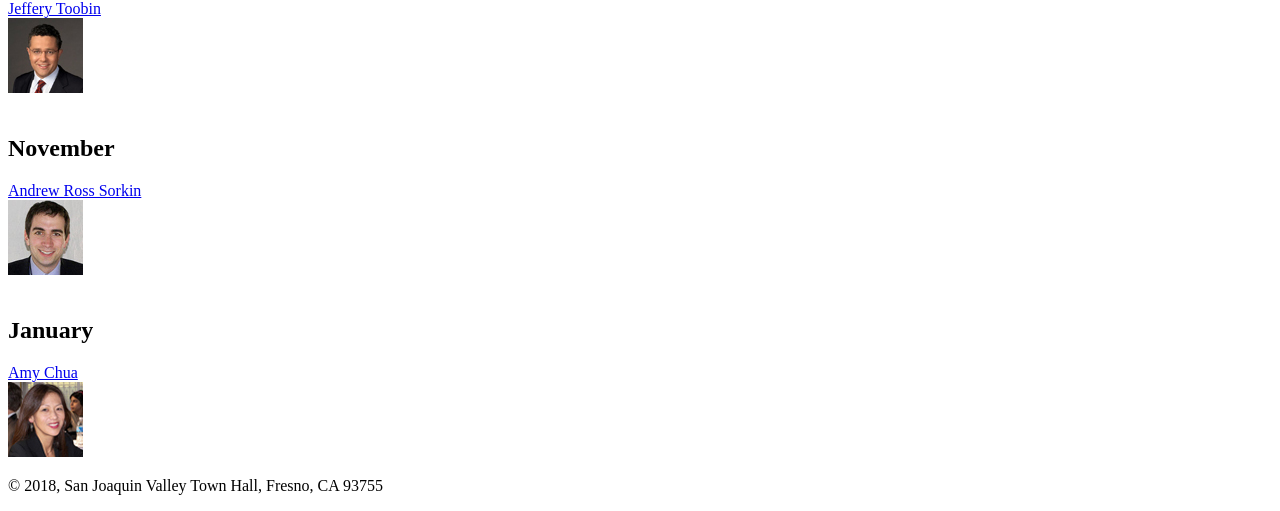
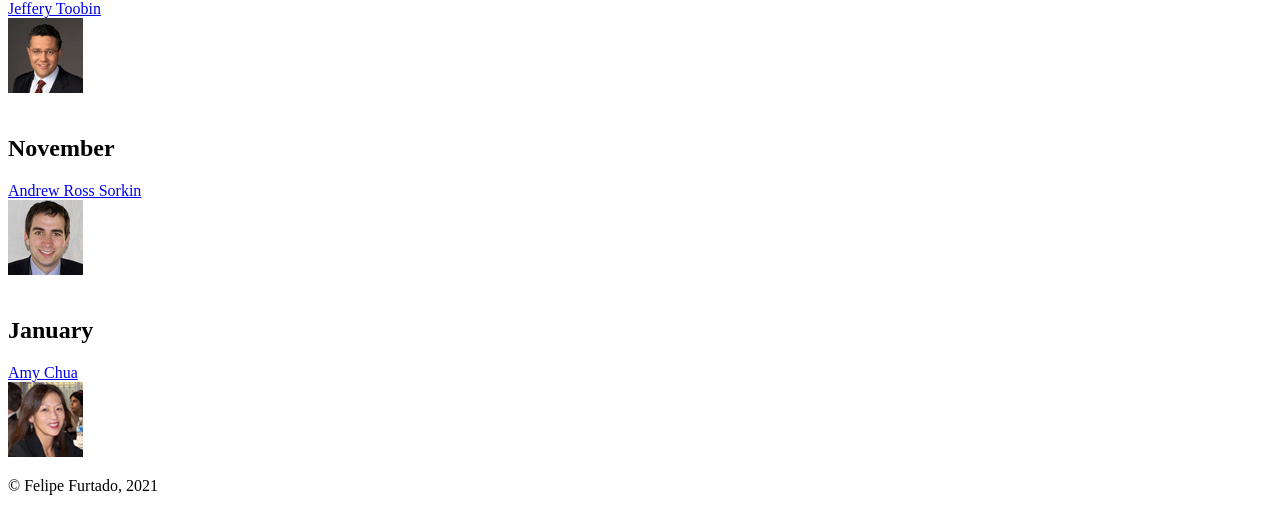
Before and after one commit to ffurtado26/A08, a plain HTML site: page index.html in a window 1280 px wide. Shown: the part 579-1090 px from the top of the page. Drawn offline with Linux system fonts and the light colour scheme.

Commit message:
Town hall first assignment

```diff
--- a/index.html
+++ b/index.html
@@ -43,7 +43,7 @@
 		<a href="speakers/chua.html">Amy Chua</a>
 		<br>
 		<img src="images/chua75.jpg" alt="" height="75">
-		<p>&copy; 2018, San Joaquin Valley Town Hall, Fresno, CA 93755</p>
+		<p>&copy; Felipe Furtado, 2021</p>
 
 
 
```
